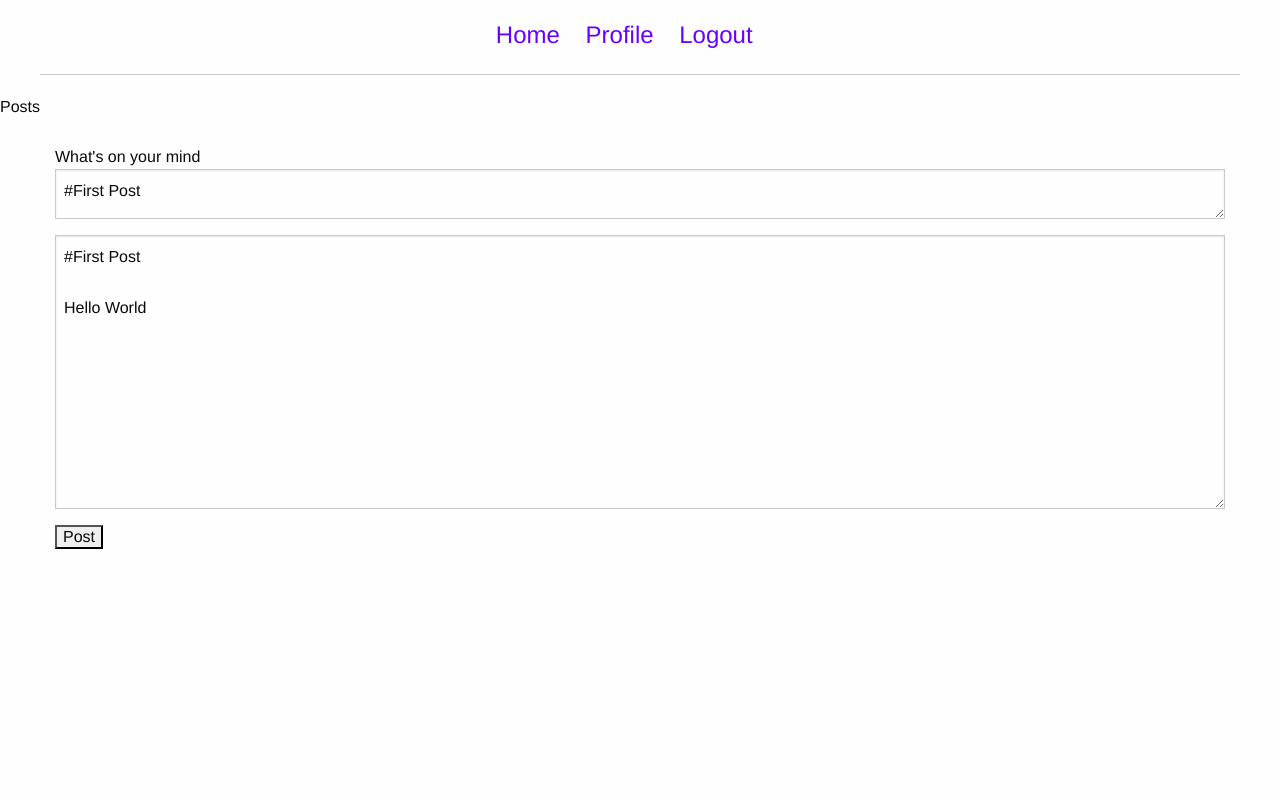
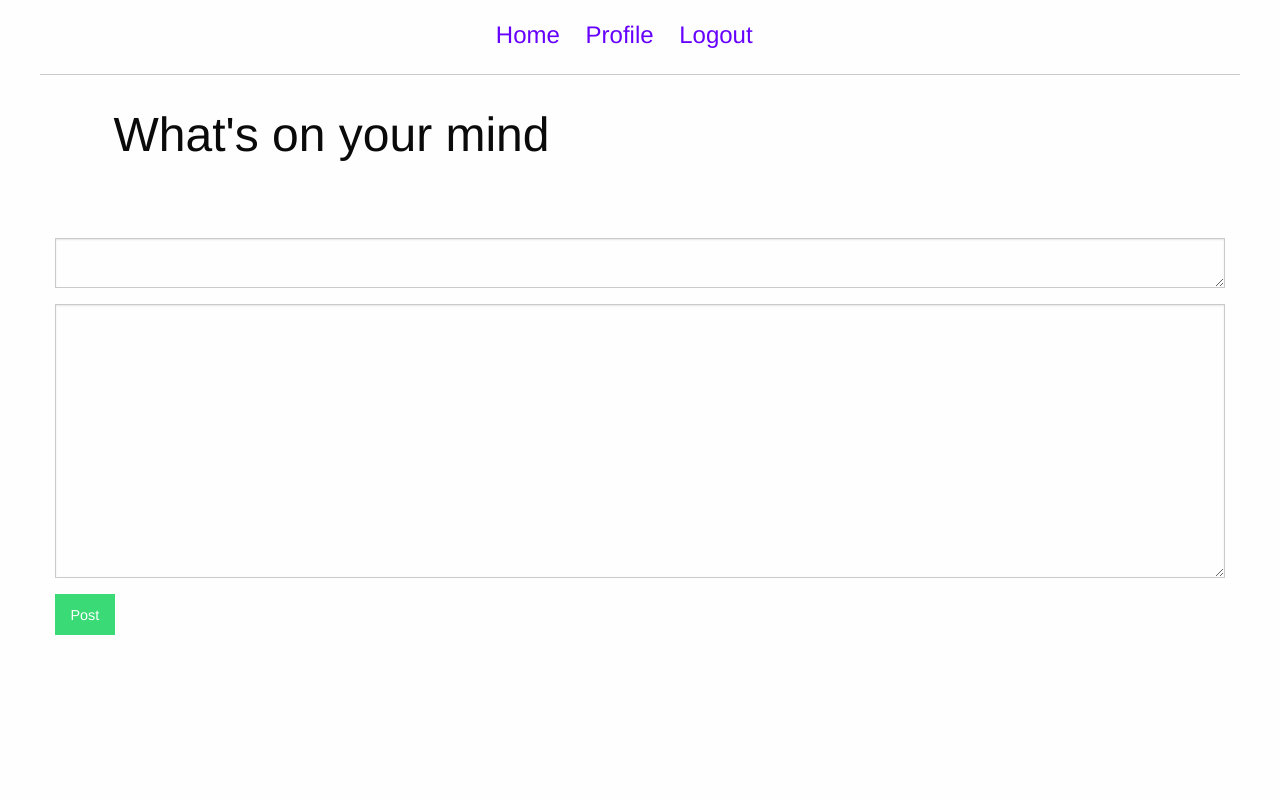
Before and after one commit to johnngugi/microblog, a Flask app: page /editpost/1 in a window 1280 px wide. Run offline with Flask 2, Linux system fonts and the light colour scheme; a user stored in the database is signed in; data comes from the database, SQL or seed files in the repository; both versions use the stored data as it was after the commit; parts of the project's set-up code (start-up, migrations or seed data) failed here and were passed over; some libraries are stand-ins or nearby versions.

Commit message:
UI uppdate

```diff
--- a/app/static/css/styles.css
+++ b/app/static/css/styles.css
@@ -1,5 +1,15 @@
 li {
     list-style-type: none;
+}
+.row h1 {
+    margin-left: 5%;
+    margin-bottom: 6%;
+}
+p {
+    font-size: 1.5em;
+}
+button {
+    margin-bottom: 5%;
 }
 
 /*
@@ -43,9 +53,7 @@ li {
 .login {
     margin-top: 10%;
 }
-.sign-up {
-    margin-top: 5%;
-}
+
 
 /*
   ========================================
@@ -63,7 +71,7 @@ li {
     margin: 0 0 1px;
 }
 #chatBox {
-    font-family: tahoma;
+    font-family: tahoma, serif;
     font-size: 12px;
     color: black;
     border: 1px teal solid;
@@ -78,8 +86,8 @@ li {
     margin-top: 2%;
 }
 #usersOnLine {
-    font-family: tahoma;
-    font-size: 14;
+    font-family: tahoma, serif;
+    font-size: 14px;
     color: orange;
     border: 1px teal solid;
     height: 50vh;
@@ -97,8 +105,10 @@ li {
     width: 10%;
     margin: 1% 0 3% 3%;
 }
-.posts {
-
+.label {
+    position: relative;
+    left: 80%;
+    cursor: auto;
 }
 
 /*
@@ -127,3 +137,9 @@ li {
 .edit {
   margin-top: 10%;
 }
+
+.register {
+    position: absolute;
+    text-align: center;
+    left: 23%;
+}
--- a/app/templates/base.html
+++ b/app/templates/base.html
@@ -6,7 +6,6 @@
       {{ moment.include_moment() }}
       <link rel="stylesheet" href="{{ url_for('static', filename='css/foundation.min.css') }}">
       <link rel="stylesheet" href="{{ url_for('static', filename='css/styles.css') }}">
-{#    <script src="https://use.fontawesome.com/b3c15b8030.js"></script>#}
       <title>microblog</title>
   </head>
   <body>
--- a/app/templates/editpost.html
+++ b/app/templates/editpost.html
@@ -1,11 +1,10 @@
 {% extends 'base.html' %}
 
 {% block page_content %}
-    {% block title %}Posts{% endblock %}
 {% block content %}
     <div class="row messaging">
         <div class="large-12 columns">
-            What's on your mind
+            <h1>What's on your mind</h1>
             <form method="POST" action="/index">
                 {{ form.hidden_tag() }}
                 <dl>
@@ -13,7 +12,7 @@
                     {{ form.body(only_preview=True) }}
                     {{ form.body(only_input=True, rows=10) }}
                 </dl>
-                <p><input type="submit" value="Post"></p>
+                <button class="success button" type="submit">Post</button>
             </form>
         </div>
     </div>
--- a/app/templates/index.html
+++ b/app/templates/index.html
@@ -17,7 +17,7 @@
                     {{ form.body(only_preview=True) }}
                     {{ form.body(only_input=True, rows=10) }}
                 </dl>
-                <p><input type="submit" value="Post"></p>
+                <button class="success button" type="submit">Post</button>
             </form>
         </div>
     </div>
@@ -51,7 +51,7 @@
                             </a>
                             {% if current_user == post.author %}
                                 <a href="{{ url_for('edit', id=post.id) }}">
-                                    <span class="label">Edit</span>
+                                    <span class="secondary label">Edit</span>
                                 </a>
                         {% endif %}
 
--- a/app/views.py
+++ b/app/views.py
@@ -107,11 +107,11 @@ def edit(id):
         abort(404)
     form = PostForm()
     if form.validate_on_submit():
-        post.body = form.body.data
-        db.session.add(post)
+        new = form.body.data
+        post.body = new
+        db.session.commit()
         flash('The post has been updated.')
-        return redirect(url_for('post', id=post.id))
-    form.body.data = post.body
+        return redirect(url_for('index'))
     return render_template('editpost.html', form=form)
 
 
```
Also changed, not shown: app/templates/register.html (+15 -10 lines), app.db.
